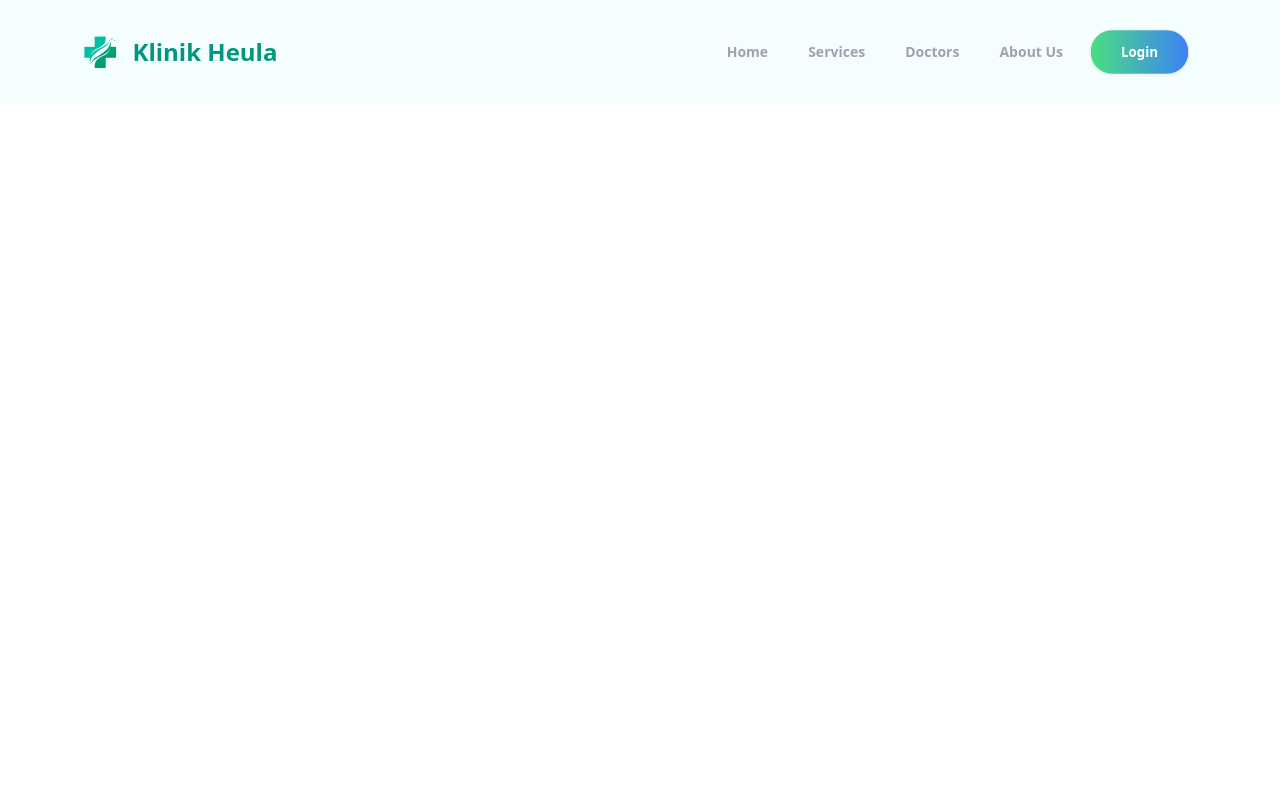
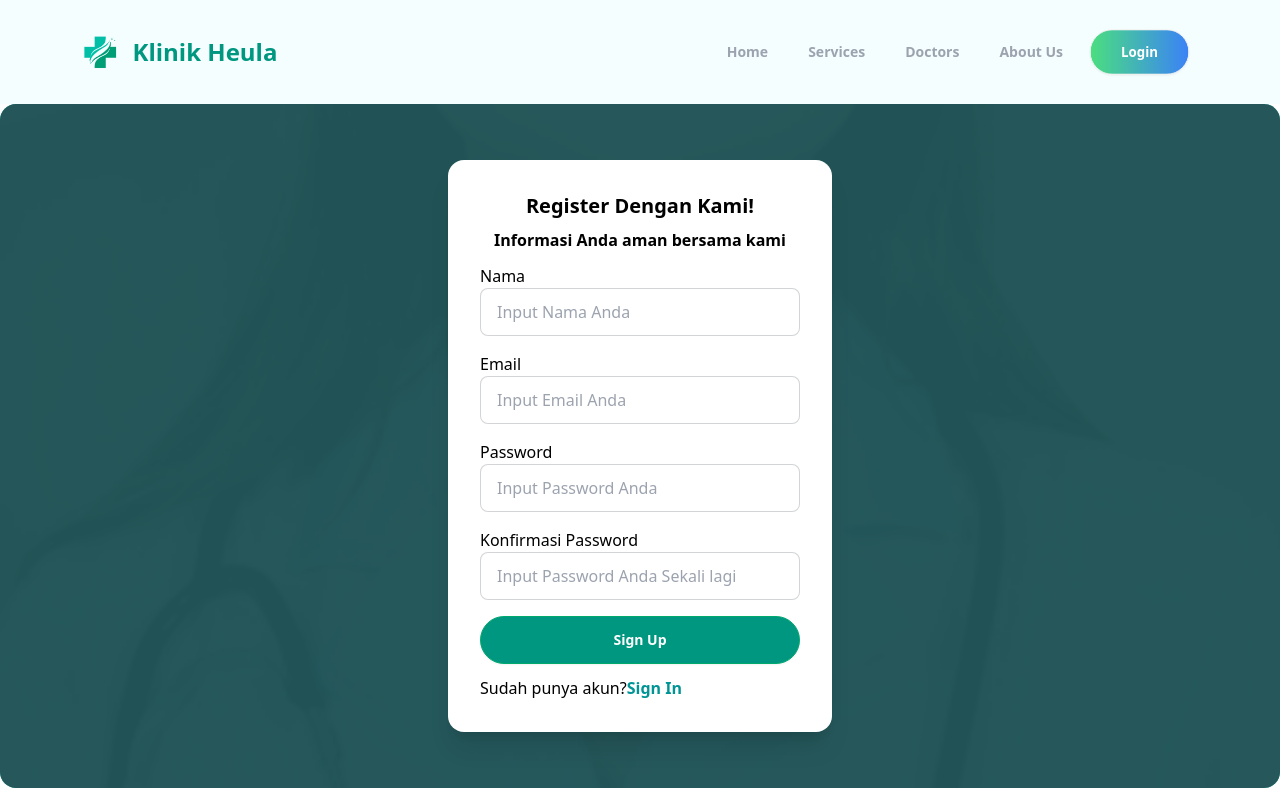
Before and after one commit to fs37dev/front-end-user, a React (Vite) app: page /register in a window 1280 px wide. Built offline with nearby package versions, Linux system fonts and the light colour scheme.

Commit message:
refactor: login and register navigate

```diff
--- a/src/App.jsx
+++ b/src/App.jsx
@@ -5,6 +5,7 @@ import AboutUs from "./pages/about";
 import HomeService from "./components/homeservice";
 import BookDoctor from "./pages/bookdokter";
 import Login from "./pages/login";
+import Register from "./pages/register";
 
 function App() {
   return (
@@ -16,6 +17,7 @@ function App() {
         <Route path="/doctors" element={<BookDoctor />} />
         <Route path="/about" element={<AboutUs />} />
         <Route path="/login" element={<Login />} />
+        <Route path="/register" element={<Register />} />
       </Routes>
     </>
   );
--- a/src/components/inputlogin.jsx
+++ b/src/components/inputlogin.jsx
@@ -1,6 +1,8 @@
 import React from 'react'
+import { useNavigate } from 'react-router-dom';
 
 function InputLogin() {
+  const navigate = useNavigate()
   return (
     <>
       <form action="">
@@ -36,7 +38,7 @@ function InputLogin() {
               </div>
               <p>
                 Tidak punya akun?
-                <a className="font-bold" style={{ color: "#009494" }} href="#">
+                <a className="font-bold" style={{ color: "#009494" }} onClick={() => navigate('/register')}>
                   Register
                 </a>
               </p>
--- a/src/components/inputregister.jsx
+++ b/src/components/inputregister.jsx
@@ -1,6 +1,8 @@
 import React from "react";
+import { useNavigate } from "react-router-dom";
 
 function InputRegister() {
+  const navigate = useNavigate()
   return (
     <>
       <form action="">
@@ -55,8 +57,12 @@ function InputRegister() {
               </div>
               <p>
                 Sudah punya akun?
-                <a className="font-bold" style={{ color: "#009494" }} href="#">
-                   Sign In
+                <a
+                  className="font-bold"
+                  style={{ color: "#009494" }}
+                  onClick={() => navigate("/login")}
+                >
+                  Sign In
                 </a>
               </p>
             </div>
--- a/src/pages/register.jsx
+++ b/src/pages/register.jsx
@@ -1,5 +1,5 @@
 import React from "react";
-import registerimg from "/registerimg.png";
+import registerimg from "../assets/registerimg.png";
 import InputRegister from "../components/inputregister";
 
 function Register() {
```
